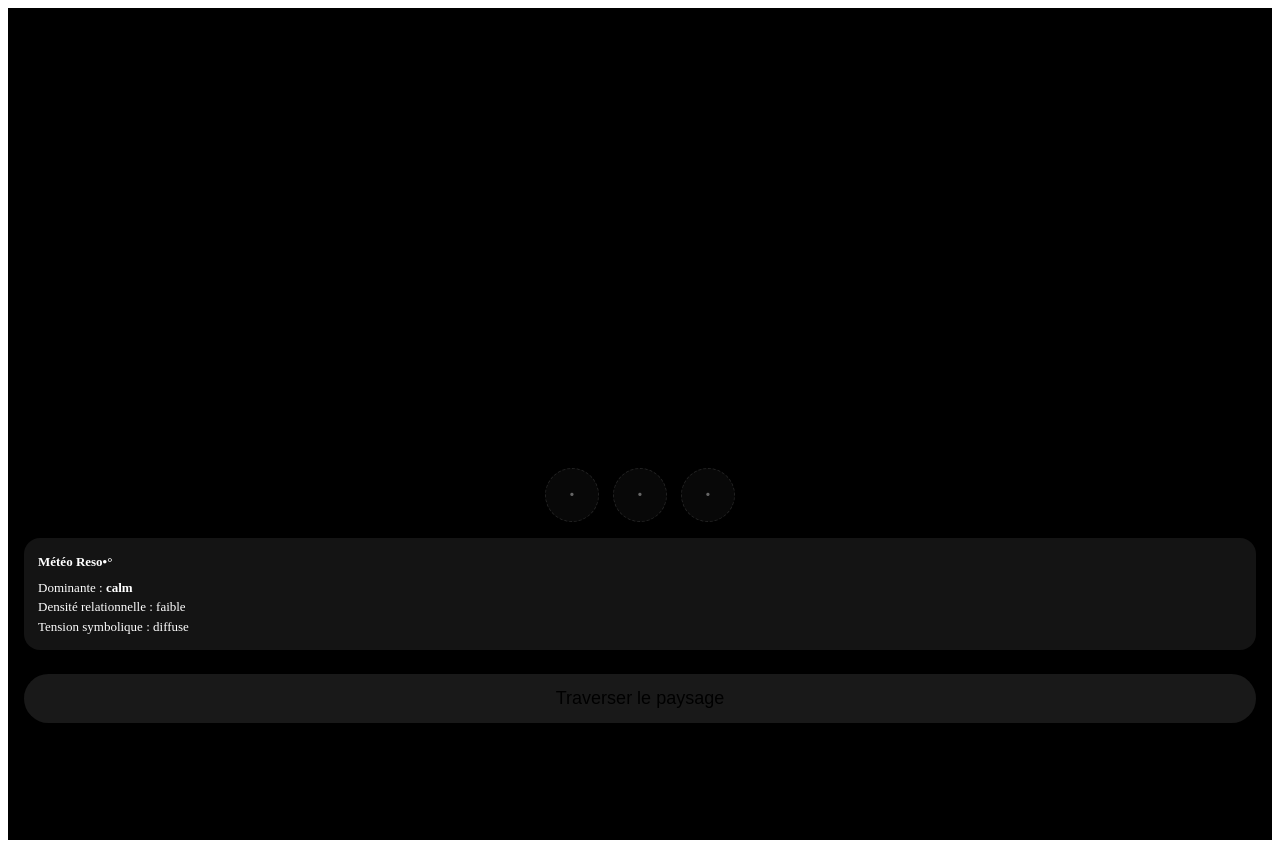
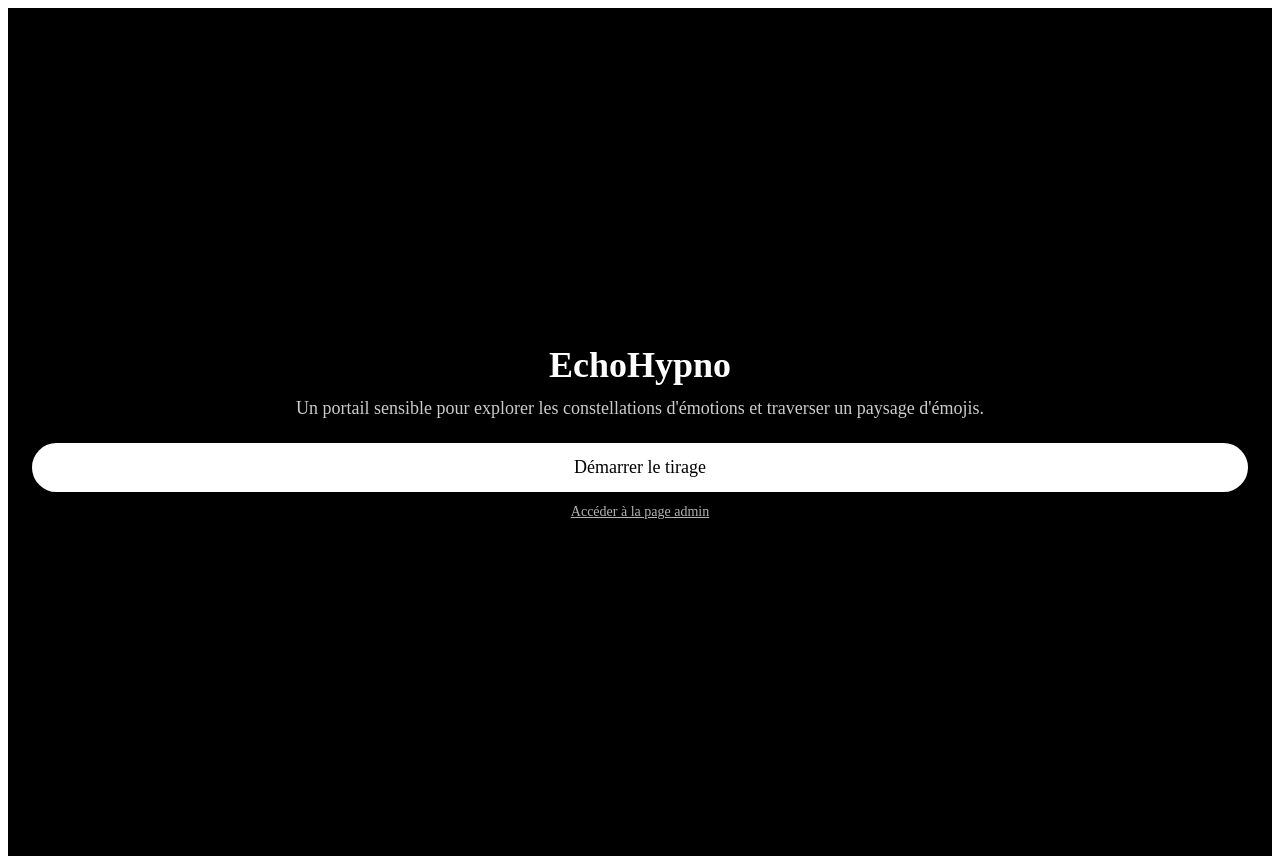
Before and after one commit to pierkiroule/EH, a React (Vite) app: page / in a window 1280 px wide. Built offline with nearby package versions, Linux system fonts and the light colour scheme; no server answers; the database is empty.

Commit message:
Add home page before emoji experience

```diff
--- a/src/App.jsx
+++ b/src/App.jsx
@@ -1,5 +1,6 @@
 import { HashRouter, Routes, Route } from "react-router-dom";
 import Experience from "./routes/Experience.jsx";
+import Home from "./routes/Home.jsx";
 import Scene from "./routes/Scene.jsx";
 import Admin from "./routes/Admin.jsx";
 
@@ -11,7 +12,8 @@ export default function App() {
   return (
     <HashRouter>
       <Routes>
-        <Route path="/" element={<Experience />} />
+        <Route path="/" element={<Home />} />
+        <Route path="/experience" element={<Experience />} />
         <Route path="/scene/:id" element={<Scene />} />
         <Route path="/admin" element={<Admin />} />
       </Routes>
--- /dev/null
+++ b/src/routes/Home.jsx
@@ -0,0 +1,55 @@
+import { Link } from "react-router-dom";
+
+export default function Home() {
+  return (
+    <div
+      style={{
+        minHeight: "100vh",
+        background: "#000",
+        color: "#fff",
+        display: "flex",
+        flexDirection: "column",
+        justifyContent: "center",
+        gap: 24,
+        padding: 24,
+        textAlign: "center",
+      }}
+    >
+      <header style={{ display: "flex", flexDirection: "column", gap: 12 }}>
+        <h1 style={{ margin: 0, fontSize: 36 }}>EchoHypno</h1>
+        <p style={{ margin: 0, fontSize: 18, opacity: 0.8 }}>
+          Un portail sensible pour explorer les constellations d&apos;émotions et
+          traverser un paysage d&apos;émojis.
+        </p>
+      </header>
+
+      <div style={{ display: "flex", flexDirection: "column", gap: 12 }}>
+        <Link
+          to="/experience"
+          style={{
+            padding: "14px 24px",
+            borderRadius: 999,
+            background: "#fff",
+            color: "#000",
+            fontSize: 18,
+            textDecoration: "none",
+          }}
+        >
+          Démarrer le tirage
+        </Link>
+
+        <Link
+          to="/admin"
+          style={{
+            fontSize: 14,
+            color: "#fff",
+            opacity: 0.7,
+            textDecoration: "underline",
+          }}
+        >
+          Accéder à la page admin
+        </Link>
+      </div>
+    </div>
+  );
+}
```
Also changed, not shown: src/components/EmojiGraphKonva.jsx (deleted, +0 -122 lines).
